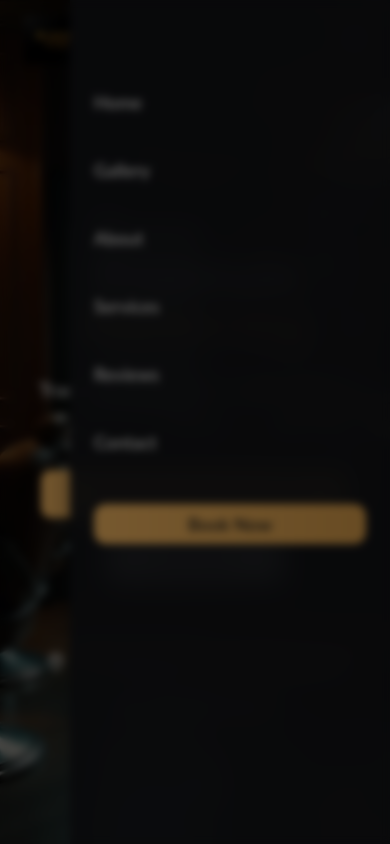
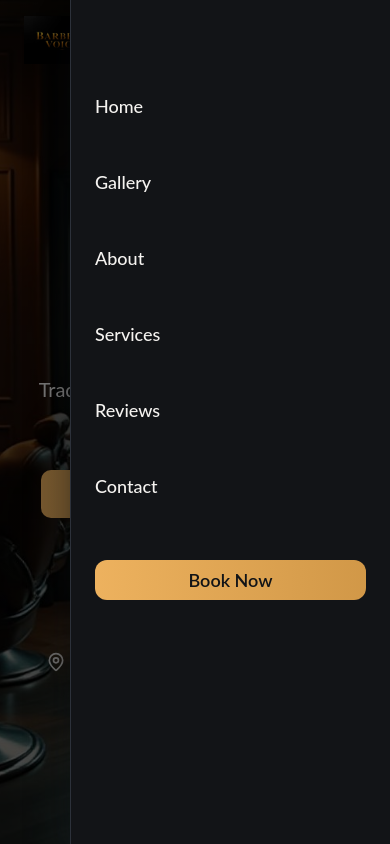
Before and after one commit to zaidsultann/voice-of-style-mvp, a React (Vite) app: page / in a window 390 px wide. Both pictures are taken after a click on the button 354 px from the left and 40 px from the top of the page. Shown: the top 844 px of the page. Built offline with nearby package versions, Linux system fonts and the light colour scheme.

Commit message:
Fix mobile navigation
Fixes blurry navigation and button functionality on mobile.

```diff
--- a/src/components/Header.tsx
+++ b/src/components/Header.tsx
@@ -99,49 +99,57 @@ const Header = () => {
           </button>
         </div>
 
+        {/* Mobile Menu Overlay */}
+        {isMobileMenuOpen && (
+          <div
+            className="md:hidden fixed inset-0 bg-black/50 z-40"
+            onClick={() => setIsMobileMenuOpen(false)}
+          />
+        )}
+
         {/* Mobile Menu */}
-        <div className={`md:hidden fixed top-0 right-0 h-full w-80 bg-background/95 backdrop-blur-md shadow-luxury transform transition-transform duration-300 ease-in-out ${
+        <div className={`md:hidden fixed top-0 right-0 h-full w-80 bg-background border-l border-border shadow-luxury z-50 transform transition-transform duration-300 ease-in-out ${
           isMobileMenuOpen ? 'translate-x-0' : 'translate-x-full'
         }`}>
           <div className="flex flex-col pt-20 px-6 space-y-6">
             <button
               onClick={() => scrollToSection('home')}
-              className="text-foreground hover:text-primary transition-colors duration-300 font-medium text-left py-2"
+              className="text-foreground hover:text-primary transition-colors duration-300 font-medium text-left py-3 text-lg"
             >
               Home
             </button>
             <button
               onClick={() => scrollToSection('gallery')}
-              className="text-foreground hover:text-primary transition-colors duration-300 font-medium text-left py-2"
+              className="text-foreground hover:text-primary transition-colors duration-300 font-medium text-left py-3 text-lg"
             >
               Gallery
             </button>
             <button
               onClick={() => scrollToSection('about')}
-              className="text-foreground hover:text-primary transition-colors duration-300 font-medium text-left py-2"
+              className="text-foreground hover:text-primary transition-colors duration-300 font-medium text-left py-3 text-lg"
             >
               About
             </button>
             <button
               onClick={() => scrollToSection('services')}
-              className="text-foreground hover:text-primary transition-colors duration-300 font-medium text-left py-2"
+              className="text-foreground hover:text-primary transition-colors duration-300 font-medium text-left py-3 text-lg"
             >
               Services
             </button>
             <button
               onClick={() => scrollToSection('reviews')}
-              className="text-foreground hover:text-primary transition-colors duration-300 font-medium text-left py-2"
+              className="text-foreground hover:text-primary transition-colors duration-300 font-medium text-left py-3 text-lg"
             >
               Reviews
             </button>
             <button
               onClick={() => scrollToSection('contact')}
-              className="text-foreground hover:text-primary transition-colors duration-300 font-medium text-left py-2"
+              className="text-foreground hover:text-primary transition-colors duration-300 font-medium text-left py-3 text-lg"
             >
               Contact
             </button>
 
-            <div className="pt-4">
+            <div className="pt-6">
               <Button
                 asChild
                 variant="luxury"
@@ -158,14 +166,6 @@ const Header = () => {
             </div>
           </div>
         </div>
-
-        {/* Mobile Menu Overlay */}
-        {isMobileMenuOpen && (
-          <div
-            className="md:hidden fixed inset-0 bg-black/50 backdrop-blur-sm"
-            onClick={() => setIsMobileMenuOpen(false)}
-          />
-        )}
       </nav>
     </header>
   );
```
